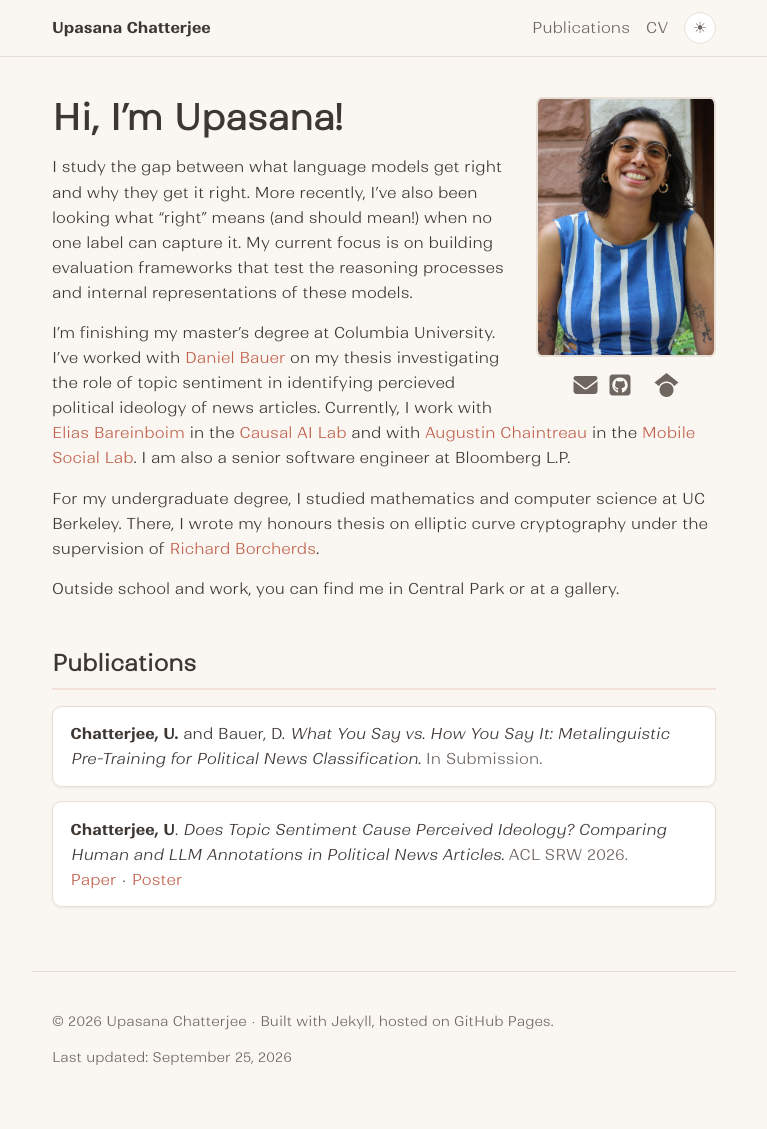
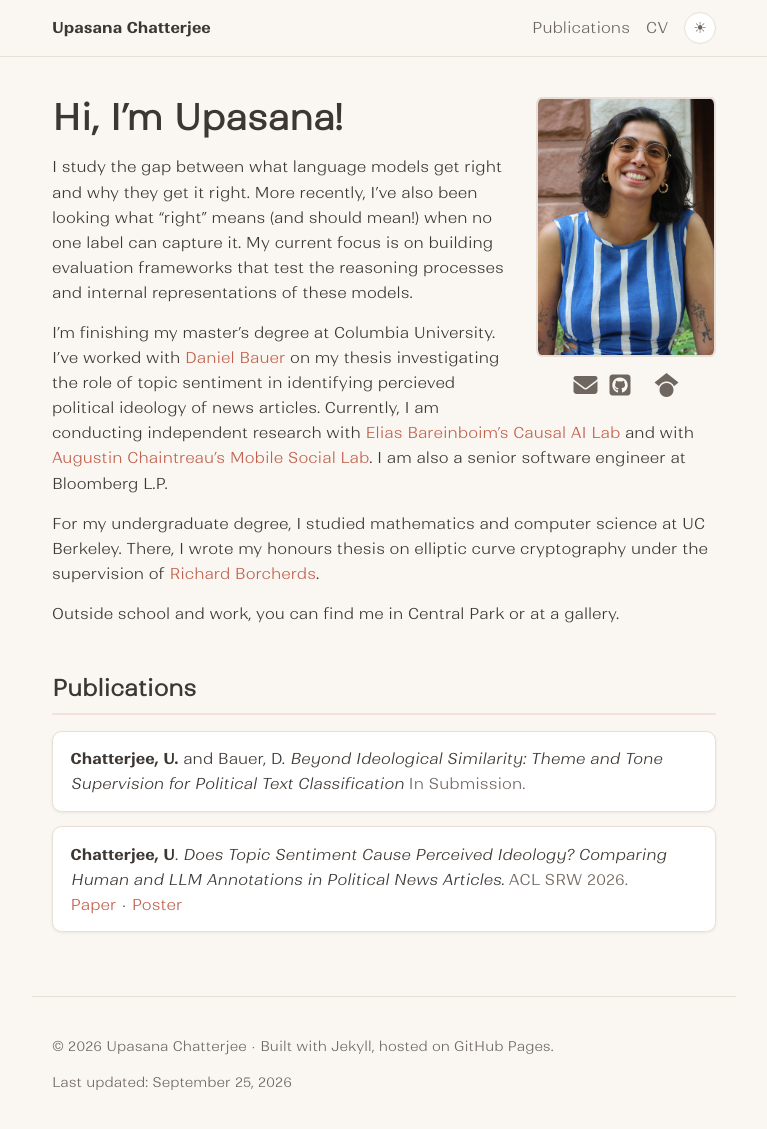
Before and after one commit to upasanachatterjee/upasanachatterjee.github.io, a Jekyll site: the page built from index.md, in a window 1280 px wide and 1147 px high. Shown: the top 1129 px of the window, without its empty margins (256-1023 px from the left). Built offline with Jekyll 4.4.1, drawn with Linux system fonts in a browser that asks for light colours; nearby versions of some CDN libraries.

Commit message:
update text

```diff
--- a/index.md
+++ b/index.md
@@ -18,7 +18,7 @@ title: Upasana Chatterjee
 
 I study the gap between what language models get right and why they get it right. More recently, I've also been looking what "right" means (and should mean!) when no one label can capture it. My current focus is on building evaluation frameworks that test the reasoning processes and internal representations of these models.
 
-I'm finishing my master's degree at Columbia University. I've worked with <a href="https://www.cs.columbia.edu/~bauer/">Daniel Bauer</a> on my thesis investigating the role of topic sentiment in identifying percieved political ideology of news articles. Currently, I work with <a href="https://causalai.net/">Elias Bareinboim</a> in the <a href="https://www.cs.columbia.edu/labs/causal-artificial-intelligence-lab/">Causal AI Lab</a> and with <a href="https://www.cs.columbia.edu/~augustin/">Augustin Chaintreau</a> in the <a href="https://mobilesociallab.cs.columbia.edu/">Mobile Social Lab</a>. I am also a senior software engineer at Bloomberg L.P.
+I'm finishing my master's degree at Columbia University. I've worked with <a href="https://www.cs.columbia.edu/~bauer/">Daniel Bauer</a> on my thesis investigating the role of topic sentiment in identifying percieved political ideology of news articles. Currently, I am conducting independent research with <a href="https://causalai.net/">Elias Bareinboim's</a> <a href="https://www.cs.columbia.edu/labs/causal-artificial-intelligence-lab/">Causal AI Lab</a> and with <a href="https://www.cs.columbia.edu/~augustin/">Augustin Chaintreau's</a> <a href="https://mobilesociallab.cs.columbia.edu/">Mobile Social Lab</a>. I am also a senior software engineer at Bloomberg L.P.
 
 For my undergraduate degree, I studied mathematics and computer science at UC Berkeley. There, I wrote my honours thesis on elliptic curve cryptography under the supervision of <a href="math.berkeley.edu/people/faculty/richard-e-borcherds">Richard Borcherds</a>.
 
@@ -27,7 +27,7 @@ Outside school and work, you can find me in Central Park or at a gallery.
 ## Publications {#publications}
 
 <div class="publication" markdown="1">
-**Chatterjee, U.** and Bauer, D. *What You Say vs. How You Say It: Metalinguistic Pre-Training for Political News Classification.* <span class="venue">In Submission.</span>
+**Chatterjee, U.** and Bauer, D. *Beyond Ideological Similarity: Theme and Tone Supervision for Political Text Classification* <span class="venue">In Submission.</span>
 </div>
 
 <div class="publication" markdown="1">
```
Also changed, not shown: 1 other file.
